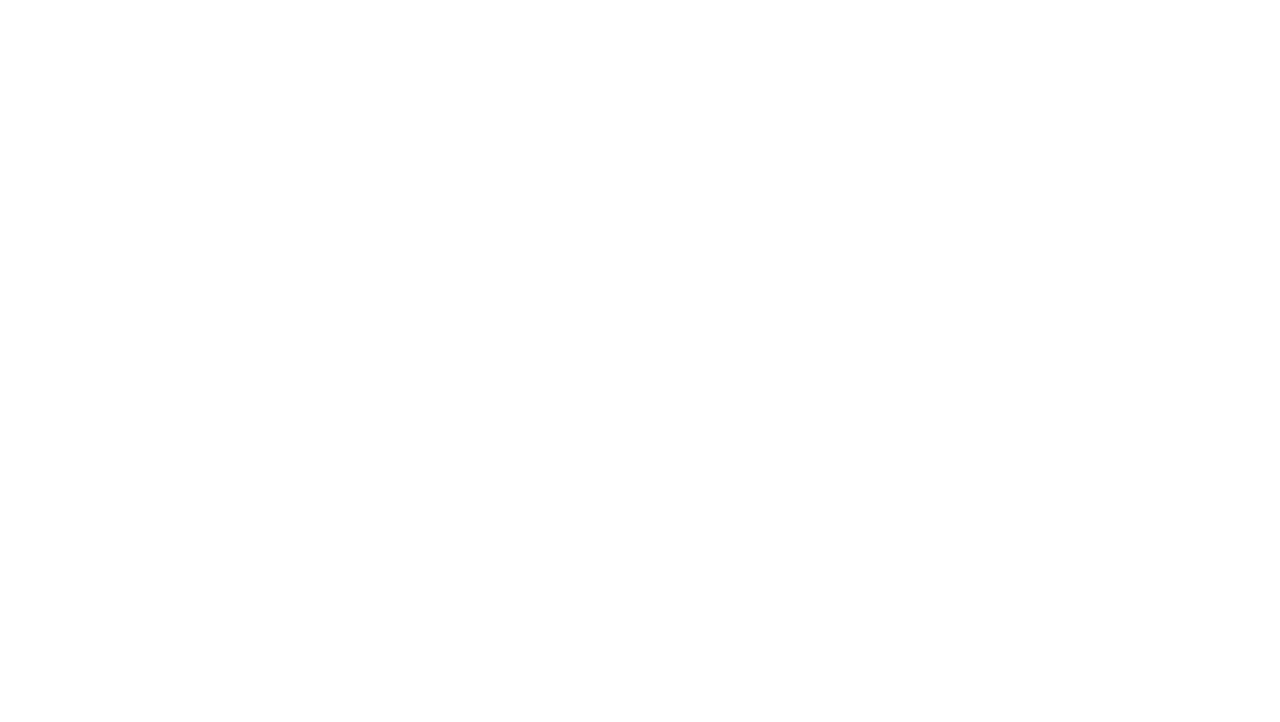
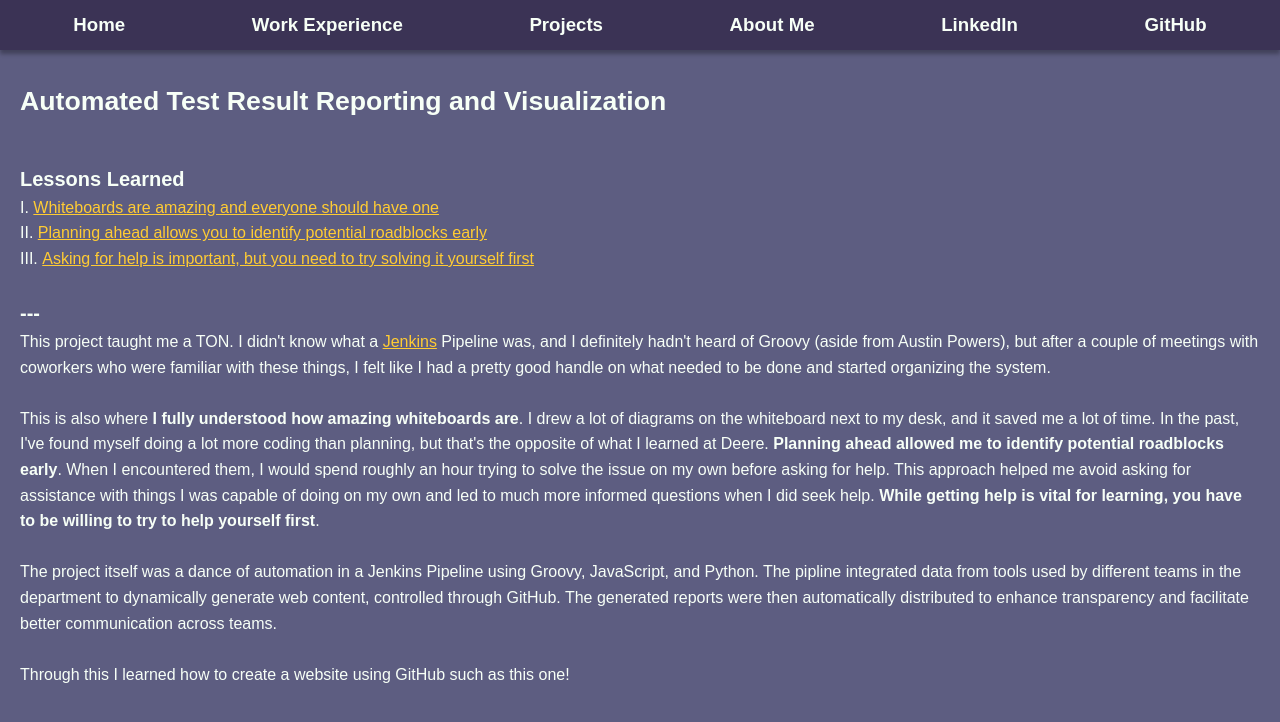
Before and after one commit to AbeMichel/AbeMichel.github.io, a plain HTML site: page Projects/TestResultReporting.html in a window 1280 px wide. Drawn offline with Linux system fonts and the light colour scheme.

Commit message:
added navbar shadow, drafted test result reporting page

```diff
--- a/Projects/TestResultReporting.html
+++ b/Projects/TestResultReporting.html
@@ -0,0 +1,79 @@
+<!DOCTYPE html>
+<html lang="en">
+<head>
+    <meta charset="UTF-8">
+    <meta name="viewport" content="width=device-width, initial-scale=1.0">
+    <meta http-equiv="X-UA-Compatible" content="ie=edge">
+    <title>Automated Test Result Reporting and Visualization - Abraham Michel</title>
+
+    <link rel="stylesheet" href="../StyleSheets/main.css">
+    <link rel="stylesheet" href="../StyleSheets/project.css">
+    <link rel="stylesheet" href="../StyleSheets/navbar.css">
+</head>
+<body>
+    <nav class="navbar">
+        <button id="nav-menu-btn">&#9776;</button>
+        <div id="nav-links">
+            <ul>
+                <li><a href="../index.html">Home</a></li>
+                <li><a href="../experience.html">Work Experience</a></li>
+                <li><a href="../projects.html">Projects</a></li>
+                <li><a href="../aboutme.html">About Me</a></li>
+                <li><a href="https://www.linkedin.com/in/abrahammichel">LinkedIn</a></li>
+                <li><a href="https://github.com/AbeMichel">GitHub</a></li>
+            </ul>
+        </div>
+    </nav>
+
+    <!-- Main Content -->
+    <main>
+        <section id="project-header">
+            <div>
+                <h1>
+                    Automated Test Result Reporting and Visualization
+                </h1>
+            </div>
+        </section>
+        <section id="content">
+            <h1>Lessons Learned</h1>
+            <ol id="lessons-list">
+                <li><a href="#l0">Whiteboards are amazing and everyone should have one</a></li>
+                <li><a href="#l1">Planning ahead allows you to identify potential roadblocks early</a></li>
+                <li><a href="#l2">Asking for help is important, but you need to try solving it yourself first</a></li>
+            </ol>
+            <br/>
+            <h1>---</h1>
+            <p>
+                This project taught me a TON. I didn't know what a <a href="https://www.jenkins.io/">Jenkins</a> Pipeline was, and I definitely
+                hadn't heard of Groovy (aside from Austin Powers), but after a couple of meetings with
+                coworkers who were familiar with these things, I felt like I had a pretty good handle on
+                what needed to be done and started organizing the system.
+                <br/>
+                <br/>
+                This is also where <b class="lesson" id="l0">I fully understood how amazing whiteboards are</b>.
+                I drew a lot of diagrams on the whiteboard next to my desk, and it saved me a lot of time. In the past,
+                I've found myself doing a lot more coding than planning, but that's the opposite of what
+                I learned at Deere. <b class="lesson" id="l1">Planning ahead allowed me to identify potential roadblocks early</b>.
+                When I encountered them, I would spend roughly an hour trying to solve the issue on my own before asking for help. This approach
+                helped me avoid asking for assistance with things I was capable of doing on my own and
+                led to much more informed questions when I did seek help. <b class="lesson" id="l2">While getting help is vital for learning,
+                you have to be willing to try to help yourself first</b>.
+                <br/>
+                <br/>
+                The project itself was a dance of automation in a Jenkins Pipeline using Groovy, JavaScript, and Python.
+                The pipline integrated data from tools used by different teams in the department to dynamically generate
+                web content, controlled through GitHub. The generated reports were then automatically distributed to enhance
+                transparency and facilitate better communication across teams.
+                <br/>
+                <br/>
+                Through this I learned how to create a website using GitHub such as this one!
+            </p>
+        </section>
+    </main>
+    <!-------------->
+    <!-- Scripts -->
+    <script src="../Scripts/navbarMenuToggle.js"></script>
+    <script src="../Scripts/projecthighlight.js"></script>
+    <!-------------->
+</body>
+</html>
--- a/StyleSheets/navbar.css
+++ b/StyleSheets/navbar.css
@@ -3,6 +3,7 @@
     background-color: #3b3355;
     color: #F7FFF7;
     position: fixed;
+    box-shadow: 0 4px 4px rgba(0, 0, 0, 0.3);
     top: 0;
     left: 0;
     width: 100vw;
```
